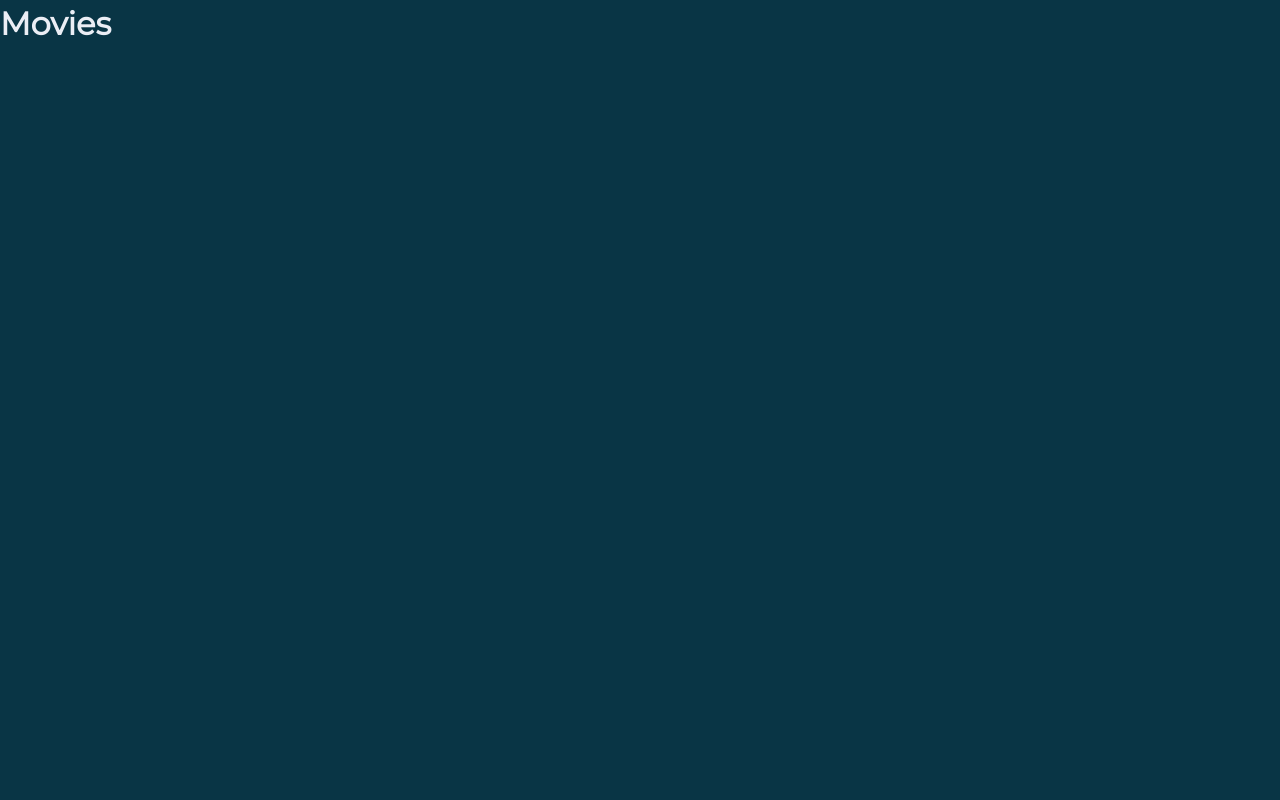
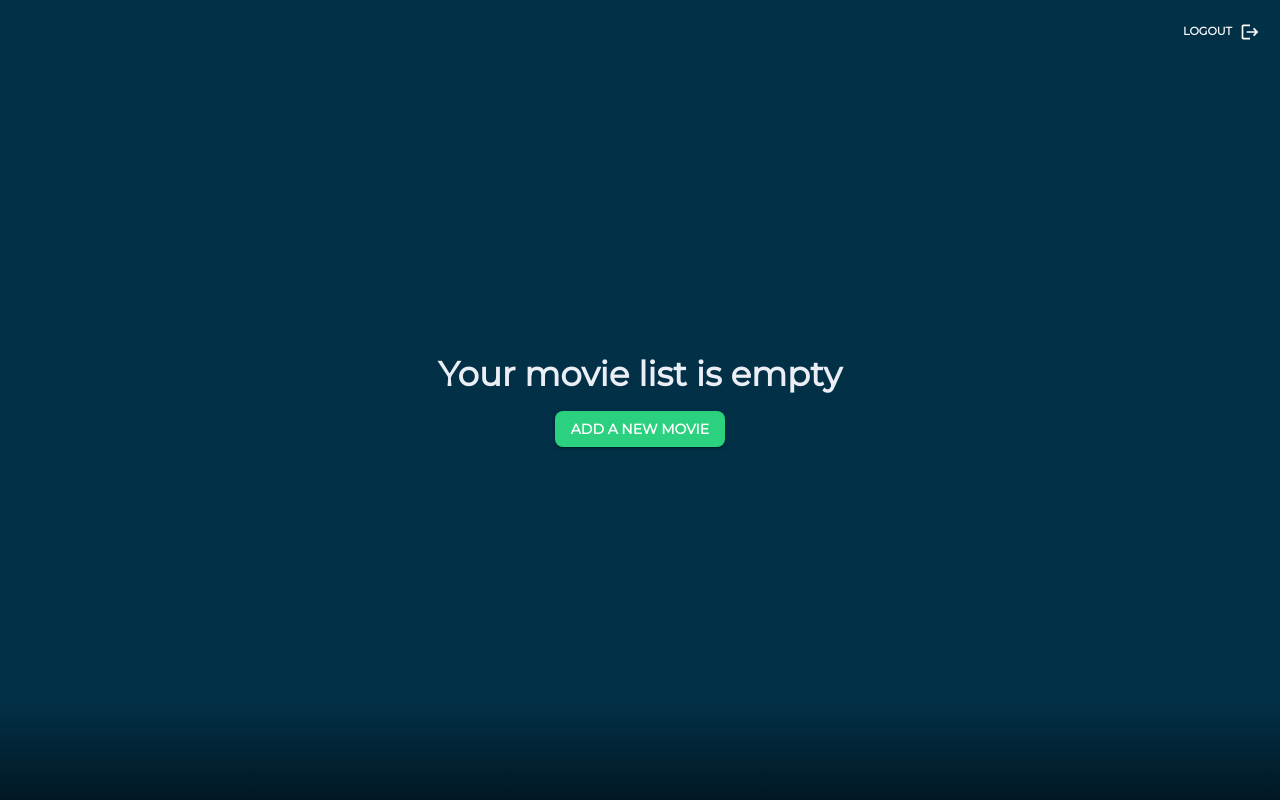
Before and after one commit to alienrey/movie-database, a Next.js app in the folder frontend/: page /movies in a window 1280 px wide. Built offline with nearby package versions, Linux system fonts and the light colour scheme.

Commit message:
feat: create movies page

```diff
--- a/frontend/src/app/movies/page.tsx
+++ b/frontend/src/app/movies/page.tsx
@@ -1,7 +1,85 @@
-export default function Movies() {
-    return (
-      <div>
-        <h1> Movies </h1>
-      </div>
-    );
-  }
+"use client";
+import { useAuth } from "@/providers/AuthProvider";
+import { Box, Button, Typography } from "@mui/material";
+import LogoutIcon from "@mui/icons-material/Logout";
+import { colors } from "@/providers/ThemeProvider";
+import { useRouter } from "next/navigation";
+
+export default function MoviesPage() {
+  const { logout, isAuthenticated } = useAuth();
+  const router = useRouter();
+  const handleLogout = () => {
+    console.log("Logout clicked");
+    logout();
+  };
+
+  console.log(isAuthenticated);
+
+  const handleAddMovie = () => {
+    router.push("/movies/create");
+    console.log("Add a new movie clicked");
+  };
+
+  return (
+    <Box
+      sx={{
+        minHeight: "100vh",
+        display: "flex",
+        flexDirection: "column",
+        justifyContent: "center",
+        alignItems: "center",
+        backgroundColor: "#023047",
+        color: "#fff",
+        position: "relative",
+        padding: 3,
+      }}
+    >
+      <Button
+        onClick={handleLogout}
+        endIcon={<LogoutIcon />}
+        sx={{
+          position: "absolute",
+          top: 16,
+          right: 16,
+          color: colors.white,
+          fontWeight: "bold",
+          fontSize: "0.7rem",
+          "&:hover": {
+            color: colors.fontColor,
+          },
+        }}
+      >
+        Logout
+      </Button>
+
+      <Typography variant="h4" sx={{ mb: 2, fontWeight: "bold" }}>
+        Your movie list is empty
+      </Typography>
+      <Button
+        onClick={handleAddMovie}
+        variant="contained"
+        sx={{
+          borderRadius: "0.5rem",
+          backgroundColor: colors.success,
+          color: colors.white,
+          fontWeight: "bold",
+          "&:hover": {
+        backgroundColor: colors.highlightedSuccess,
+          },
+        }}
+      >
+        Add a new movie
+      </Button>
+
+      <Box
+        sx={{
+          position: "absolute",
+          bottom: 0,
+          width: "100%",
+          height: "100px",
+          background: "linear-gradient(180deg, transparent, rgba(0,0,0,0.5))",
+        }}
+      ></Box>
+    </Box>
+  );
+}
```
